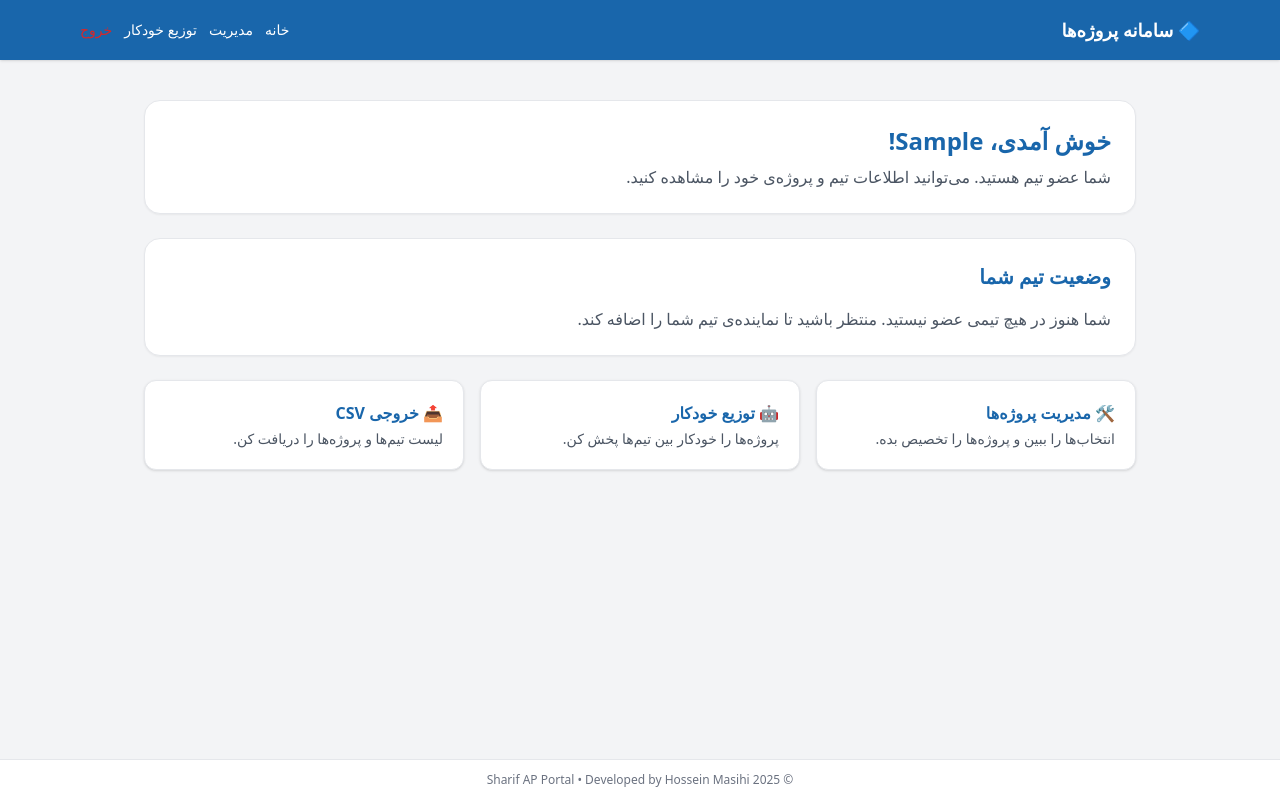
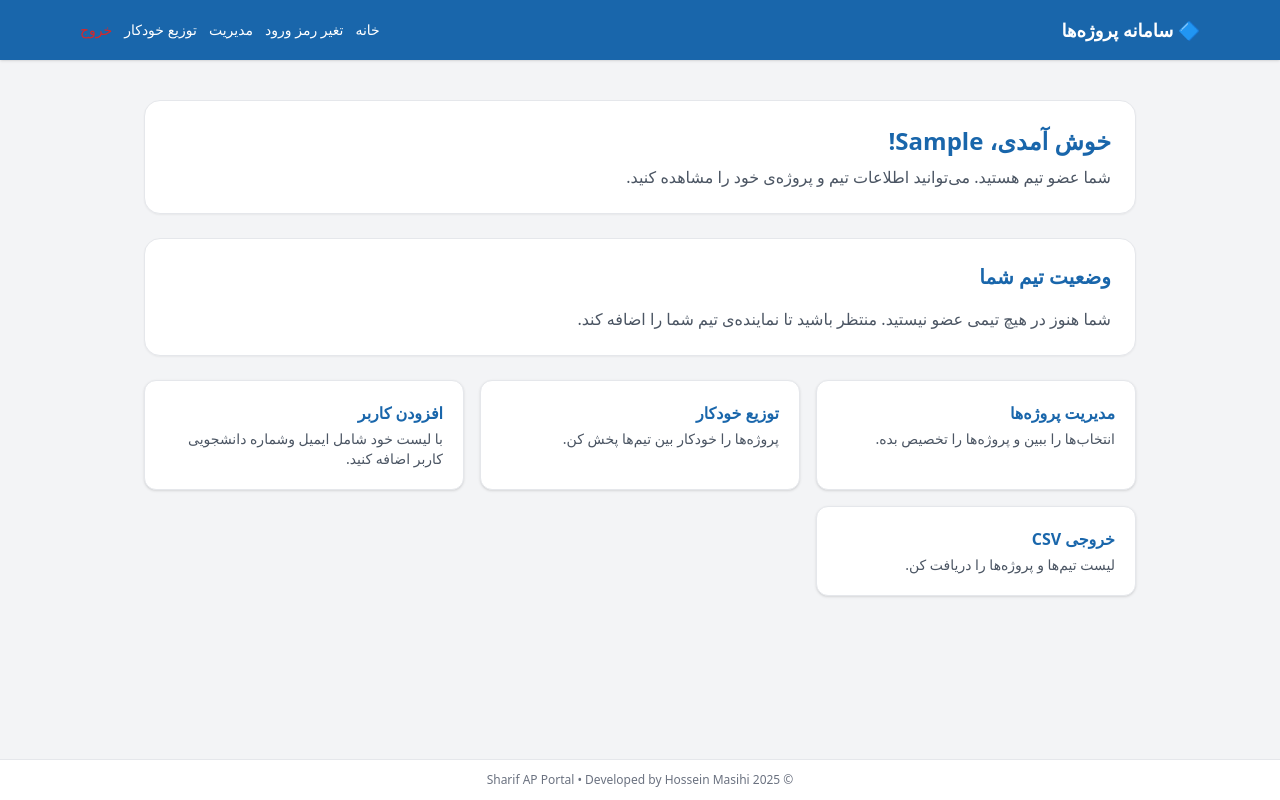
Before and after one commit to hosseinMsh/ProjectsAp, a Django app: page / in a window 1280 px wide. Run offline with Django 5.2, Linux system fonts and the light colour scheme; the visitor is signed in with stand-in values (Sample User, id 1); data that the repository does not hold is empty; parts of the project's set-up code (start-up, migrations or seed data) failed here and were passed over; some libraries are stand-ins or nearby versions.

Commit message:
updating

```diff
--- a/templates/base.html
+++ b/templates/base.html
@@ -29,6 +29,7 @@
         <a href="/" class="font-bold text-lg">🔷 سامانه پروژه‌ها</a>
         <nav class="flex gap-3 text-sm">
             <a href="/" class="hover:underline">خانه</a>
+            <a href="{% url 'users:force_password_change' %}" class="hover:underline">تغیر رمز ورود</a>
             {% if user.is_authenticated and user.is_staff %}
                 <a href="{% url 'projects:admin_assign' %}">مدیریت</a>
                 <a href="{% url 'projects:distribute' %}">توزیع خودکار</a>
--- a/templates/dashboard.html
+++ b/templates/dashboard.html
@@ -8,7 +8,8 @@
             <h1 class="text-2xl font-bold text-brand mb-2"> خوش آمدی، {{ user.first_name|default:user.username }}!</h1>
             <p class="text-gray-600">
                 {% if user.is_representative %}
-        شما نماینده‌ی یک تیم هستید. از اینجا می‌توانید تیم‌تان را مدیریت کنید، اعضا را اضافه کنید و پروژه‌تان را انتخاب کنید.
+                    شما نماینده‌ی یک تیم هستید. از اینجا می‌توانید تیم‌تان را مدیریت کنید، اعضا را اضافه کنید و
+                    پروژه‌تان را انتخاب کنید.
                 {% else %}
                     شما عضو تیم هستید. می‌توانید اطلاعات تیم و پروژه‌ی خود را مشاهده کنید.
                 {% endif %}
@@ -28,7 +29,8 @@
                         {% if team.status == "draft" %}
                             <p class="mt-2 text-yellow-600 font-semibold">📋 وضعیت: در حال ثبت‌نام / تکمیل تیم</p>
                         {% elif team.status == "submitted" %}
-            <p class="mt-2 text-blue-700 font-semibold">⏳ وضعیت: انتخاب پروژه انجام شده و در انتظار تأیید</p>
+                            <p class="mt-2 text-blue-700 font-semibold">⏳ وضعیت: انتخاب پروژه انجام شده و در انتظار
+                                تأیید</p>
                         {% elif team.status == "assigned" %}
                             <p class="mt-2 text-green-700 font-semibold">✅ پروژه نهایی تخصیص داده شده</p>
                             <p><strong>پروژه:</strong> {{ team.final_project.title }}</p>
@@ -38,11 +40,13 @@
             {% else %}
                 {% if user.is_representative %}
                     <p class="text-gray-600">شما هنوز تیمی ایجاد نکرده‌اید.</p>
-        <a href="{% url 'projects:team_create' %}" class="mt-3 inline-block bg-brand text-white px-5 py-2 rounded-lg shadow hover:bg-blue-800">
+                    <a href="{% url 'projects:team_create' %}"
+                       class="mt-3 inline-block bg-brand text-white px-5 py-2 rounded-lg shadow hover:bg-blue-800">
                         ➕ ایجاد تیم جدید
                     </a>
                 {% else %}
-        <p class="text-gray-600">شما هنوز در هیچ تیمی عضو نیستید. منتظر باشید تا نماینده‌ی تیم شما را اضافه کند.</p>
+                    <p class="text-gray-600">شما هنوز در هیچ تیمی عضو نیستید. منتظر باشید تا نماینده‌ی تیم شما را اضافه
+                        کند.</p>
                 {% endif %}
             {% endif %}
         </div>
@@ -50,31 +54,45 @@
         <!-- کارت‌های سریع -->
         <div class="grid grid-cols-1 sm:grid-cols-2 lg:grid-cols-3 gap-4">
             {% if user.is_representative %}
-      <a href="{% url 'projects:team_create' %}" class="block bg-white rounded-xl shadow hover:shadow-md p-5 border border-gray-200 hover:border-brand transition">
+                <a href="{% url 'projects:team_create' %}"
+                   class="block bg-white rounded-xl shadow hover:shadow-md p-5 border border-gray-200 hover:border-brand transition">
                     <h3 class="font-bold text-brand mb-1">➕ ایجاد تیم</h3>
                     <p class="text-gray-600 text-sm">تیم جدید بساز و اعضا را اضافه کن.</p>
                 </a>
-      <a href="{% if user.teams.first %}{% url 'projects:team_manage' user.teams.first.id %}{% else %}#{% endif %}" class="block bg-white rounded-xl shadow hover:shadow-md p-5 border border-gray-200 hover:border-brand transition">
+                <a href="
+                        {% if user.teams.first %}{% url 'projects:team_manage' user.teams.first.id %}{% else %}#{% endif %}"
+                   class="block bg-white rounded-xl shadow hover:shadow-md p-5 border border-gray-200 hover:border-brand transition">
                     <h3 class="font-bold text-brand mb-1">👥 مدیریت اعضا</h3>
                     <p class="text-gray-600 text-sm">اعضای تیم را اضافه یا حذف کن.</p>
                 </a>
-      <a href="{% if user.teams.first %}{% url 'projects:project_select' user.teams.first.id %}{% else %}#{% endif %}" class="block bg-white rounded-xl shadow hover:shadow-md p-5 border border-gray-200 hover:border-brand transition">
+                <a href="
+                        {% if user.teams.first %}{% url 'projects:project_select' user.teams.first.id %}{% else %}#{% endif %}"
+                   class="block bg-white rounded-xl shadow hover:shadow-md p-5 border border-gray-200 hover:border-brand transition">
                     <h3 class="font-bold text-brand mb-1">🎯 انتخاب پروژه</h3>
                     <p class="text-gray-600 text-sm">سه پروژه‌ی مورد علاقه را برای تیم انتخاب کن.</p>
                 </a>
             {% endif %}
 
             {% if user.is_staff %}
-      <a href="{% url 'projects:admin_assign' %}" class="block bg-white rounded-xl shadow hover:shadow-md p-5 border border-gray-200 hover:border-brand transition">
-        <h3 class="font-bold text-brand mb-1">🛠️ مدیریت پروژه‌ها</h3>
+
+                <a href="{% url 'projects:admin_assign' %}"
+                   class="block bg-white rounded-xl shadow hover:shadow-md p-5 border border-gray-200 hover:border-brand transition">
+                    <h3 class="font-bold text-brand mb-1"> مدیریت پروژه‌ها</h3>
                     <p class="text-gray-600 text-sm">انتخاب‌ها را ببین و پروژه‌ها را تخصیص بده.</p>
                 </a>
-      <a href="{% url 'projects:distribute' %}" class="block bg-white rounded-xl shadow hover:shadow-md p-5 border border-gray-200 hover:border-brand transition">
-        <h3 class="font-bold text-brand mb-1">🤖 توزیع خودکار</h3>
+                <a href="{% url 'projects:distribute' %}"
+                   class="block bg-white rounded-xl shadow hover:shadow-md p-5 border border-gray-200 hover:border-brand transition">
+                    <h3 class="font-bold text-brand mb-1"> توزیع خودکار</h3>
                     <p class="text-gray-600 text-sm">پروژه‌ها را خودکار بین تیم‌ها پخش کن.</p>
                 </a>
-      <a href="{% url 'projects:export_csv' %}" class="block bg-white rounded-xl shadow hover:shadow-md p-5 border border-gray-200 hover:border-brand transition">
-        <h3 class="font-bold text-brand mb-1">📤 خروجی CSV</h3>
+                <a href="{% url 'projects:export_csv' %}"
+                   class="block bg-white rounded-xl shadow hover:shadow-md p-5 border border-gray-200 hover:border-brand transition">
+                    <h3 class="font-bold text-brand mb-1">افزودن کاربر</h3>
+                    <p class="text-gray-600 text-sm">با لیست خود شامل ایمیل وشماره دانشجویی کاربر اضافه کنید.</p>
+                </a>
+                <a href="{% url 'projects:export_csv' %}"
+                   class="block bg-white rounded-xl shadow hover:shadow-md p-5 border border-gray-200 hover:border-brand transition">
+                    <h3 class="font-bold text-brand mb-1"> خروجی CSV</h3>
                     <p class="text-gray-600 text-sm">لیست تیم‌ها و پروژه‌ها را دریافت کن.</p>
                 </a>
             {% endif %}
```
Lines whose indentation alone changed are shown as unchanged.
